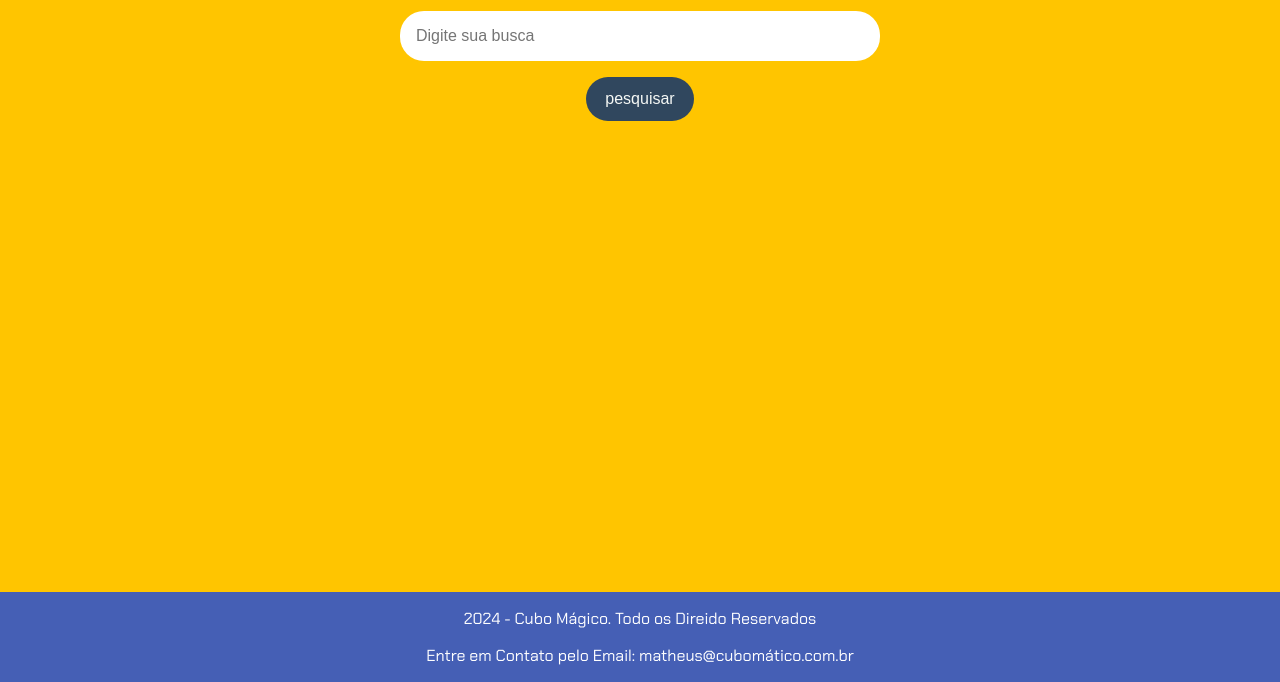
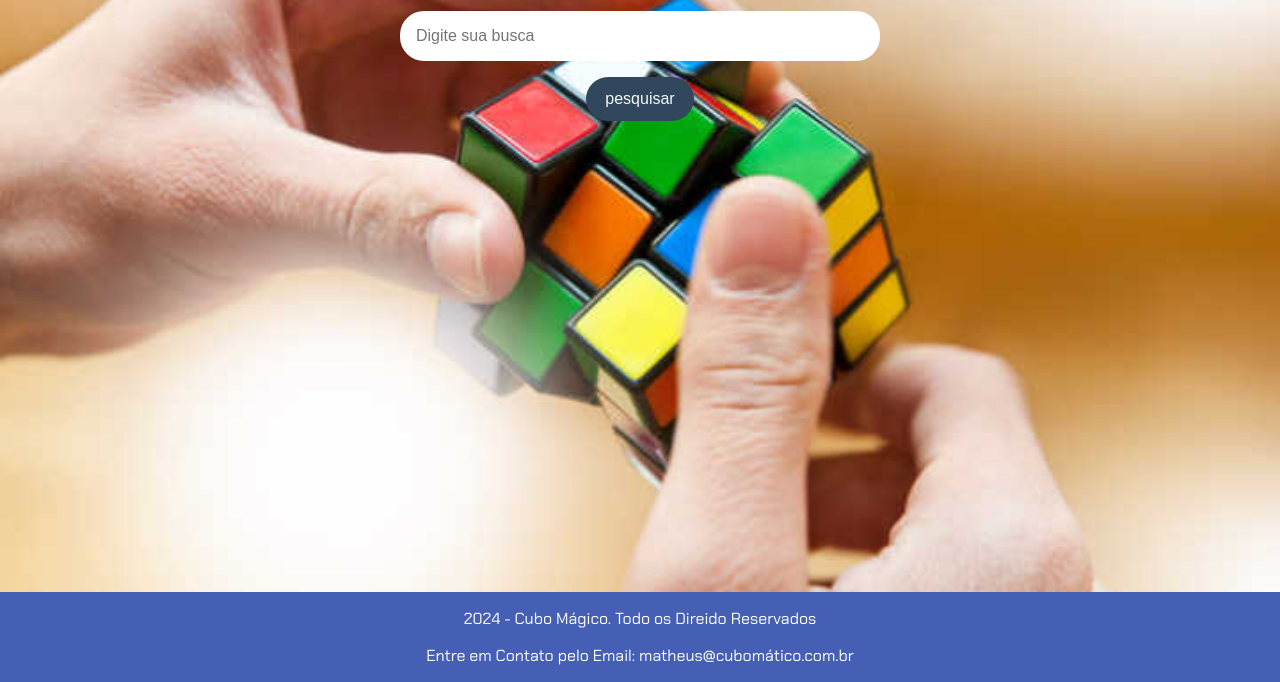
Before and after one commit to MatheusAnimacaoCraft/O-Cubo-Magico, a plain HTML site: page index.html in a window 1280 px wide. Shown: the part 139-821 px from the top of the page. Drawn offline with Linux system fonts and the light colour scheme.

Commit message:
Add files via upload

```diff
--- a/style.css
+++ b/style.css
@@ -12,6 +12,10 @@ body {
     height: 100vh; /* Preenche a altura total da viewport */
     margin: 0;
     padding: 0;
+    background-image: url("img/cubo.jpg");
+     background-size: cover;
+     background-position: center;
+     background-repeat: no-repeat;
 }
 
 
```
Also changed, not shown: img/Cubo 3x3.png (added), img/cubo.jpg (added).
